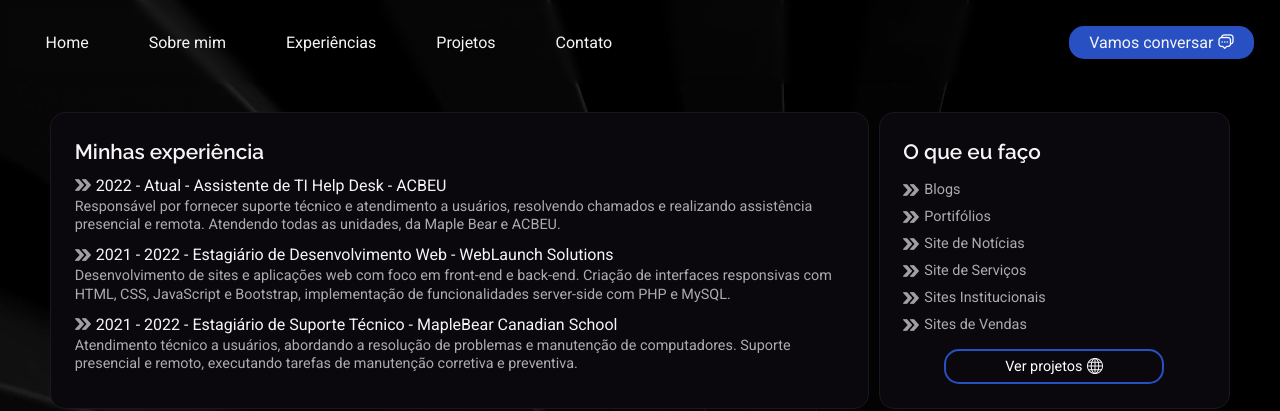
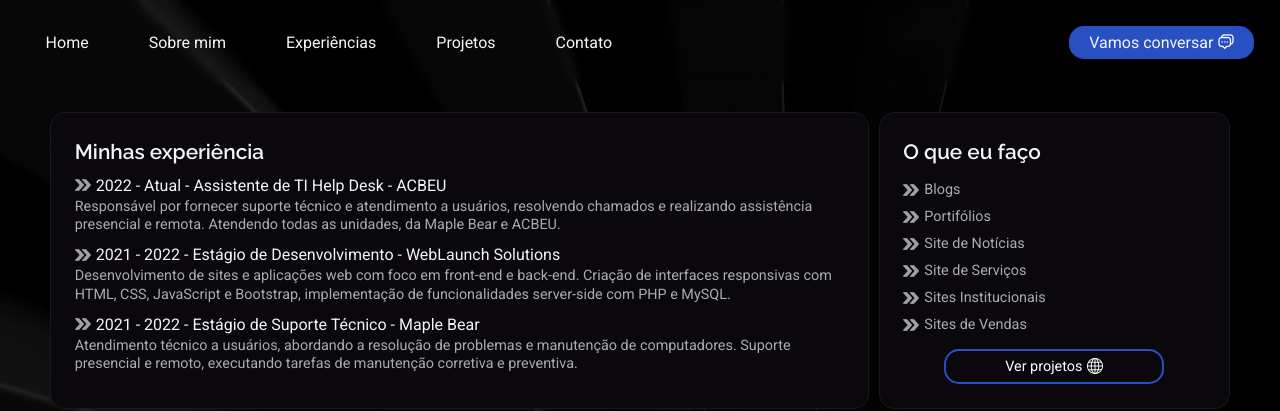
Before and after one commit to ViniciusBfm/Meu_Curriculo, a Flask app: page /experiencias in a window 1280 px wide. Shown: the top 411 px of the page. Run offline with Flask 3, Linux system fonts and the light colour scheme.

Commit message:
Atualizando o bottom

```diff
--- a/static/css/index.css
+++ b/static/css/index.css
@@ -468,6 +468,10 @@ main h3 {
 }
 .experiencias {
   color: var(--cor--padrao);
+  padding-bottom: 20px;
+}
+.sobremim{
+  padding-bottom: 20px;
 }
 .experiencias-box {
   display: flex;
--- a/templates/experiencias.html
+++ b/templates/experiencias.html
@@ -29,7 +29,7 @@
               <li>
                 <div>
                   <img src="../static/image/arrow.png" alt="" />
-                  <h4>2021 - 2022 - Estagiário de Desenvolvimento Web - WebLaunch Solutions</h4>
+                  <h4>2021 - 2022 - Estágio de Desenvolvimento - WebLaunch Solutions</h4>
                 </div>
                 <p>
                   Desenvolvimento de sites e aplicações web com foco em front-end e back-end.
@@ -40,7 +40,7 @@
               <li>
                 <div>
                   <img src="../static/image/arrow.png" alt="" />
-                  <h4>2021 - 2022 - Estagiário de Suporte Técnico - MapleBear Canadian School </h4>
+                  <h4>2021 - 2022 - Estágio de Suporte Técnico - Maple Bear</h4>
                 </div>
                 <p>
                   Atendimento técnico a usuários, abordando a resolução de problemas e
```
